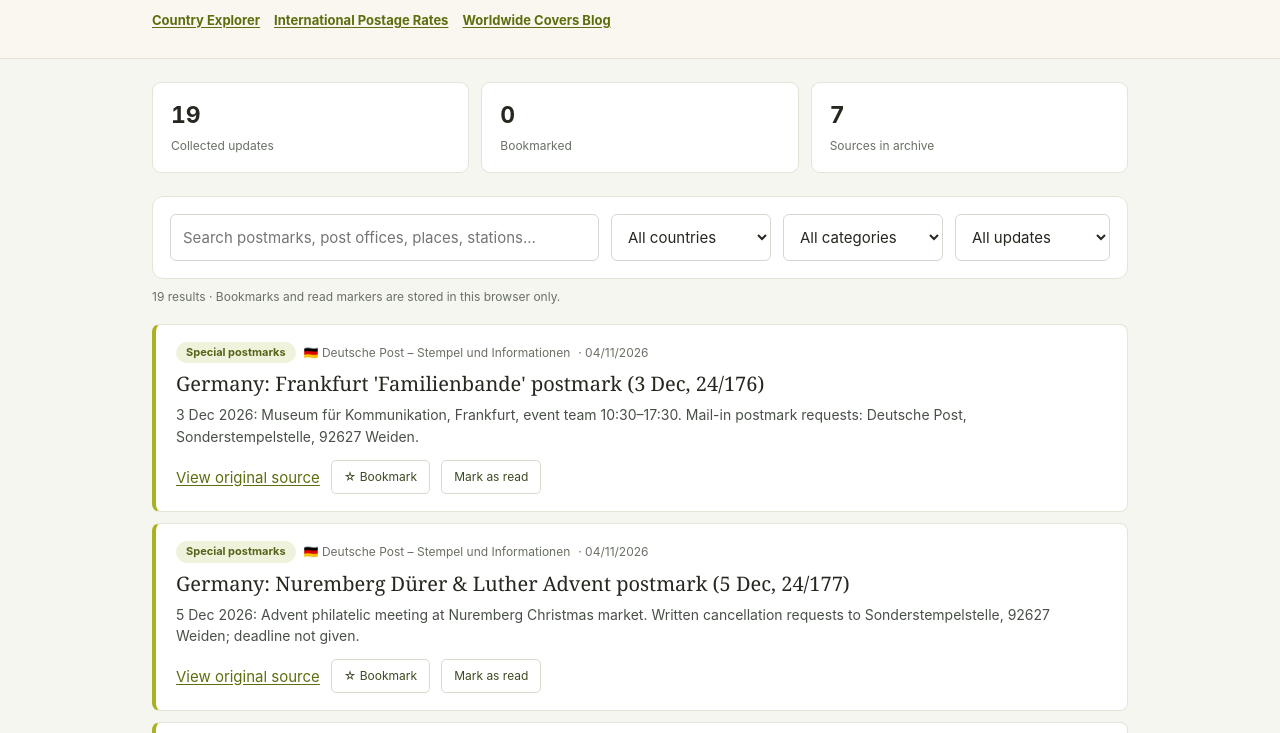
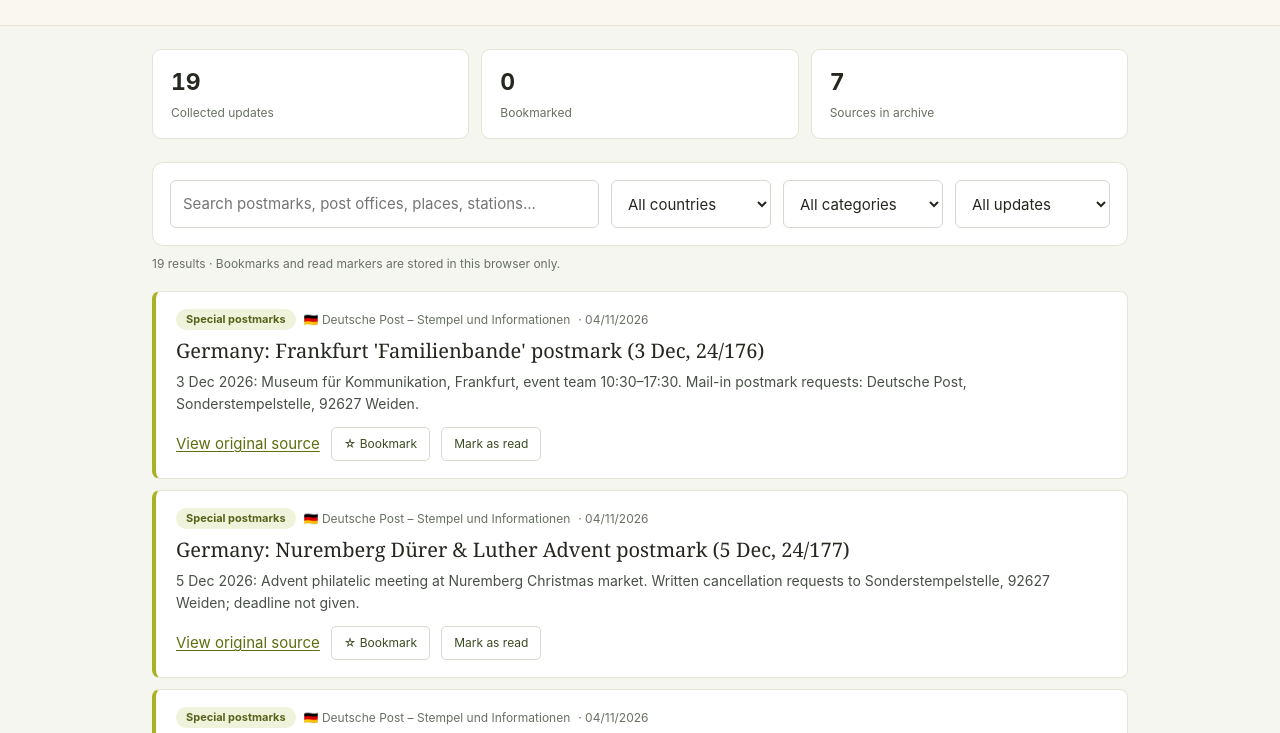
Before and after one commit to AyLien026/worldwide-cover-monitor, a plain HTML site: page index.html in a window 1280 px wide. Shown: the part 177-910 px from the top of the page. Drawn offline with Linux system fonts and the light colour scheme.

Commit message:
Remove redundant internal navigation bar from embedded Worldwide Covers pages

```diff
--- a/index.html
+++ b/index.html
@@ -33,7 +33,6 @@
     .sources{background:#fff;border:1px solid var(--line);border-radius:11px;margin:28px 0 36px;padding:18px}
     .sources h2{font:500 24px Georgia,serif;margin:0 0 6px}.source-grid{display:grid;grid-template-columns:repeat(2,1fr);gap:10px;margin-top:14px}
     .source{border:1px solid var(--line);border-radius:7px;padding:11px 13px}.source small{display:block;color:var(--soft);margin-top:3px}
-    .page-nav{display:flex;gap:14px;flex-wrap:wrap;margin-top:13px;font-size:13px}.page-nav a{font-weight:650}
     @media(max-width:720px){.source-grid{grid-template-columns:1fr}}
     footer{border-top:1px solid var(--line);padding:22px 0 36px;color:var(--soft);font-size:12px}
     @media(max-width:720px){.stats{grid-template-columns:repeat(3,1fr)}.stat{padding:11px}.stat strong{font-size:20px}.toolbar{grid-template-columns:1fr}.item{padding:14px}}
@@ -45,8 +44,7 @@
   <div class="eyebrow">Worldwide Covers · Collector's Notes</div>
   <h1>Philatelic Bulletin Monitor</h1>
   <p>An independent monitor for special postmarks, postal services, polar mail and philatelic announcements worldwide.</p>
-  <nav class="page-nav" aria-label="Worldwide Covers pages"><a href="countries/">Country Explorer</a><a href="postage/">International Postage Rates</a><a href="https://www.worldwidecovers.com/" target="_blank" rel="noopener noreferrer">Worldwide Covers Blog</a></nav>
-</div></header>
+  </div></header>
 <main class="container">
   <div class="stats">
     <div class="stat"><strong id="countAll">0</strong><span>Collected updates</span></div>
```
